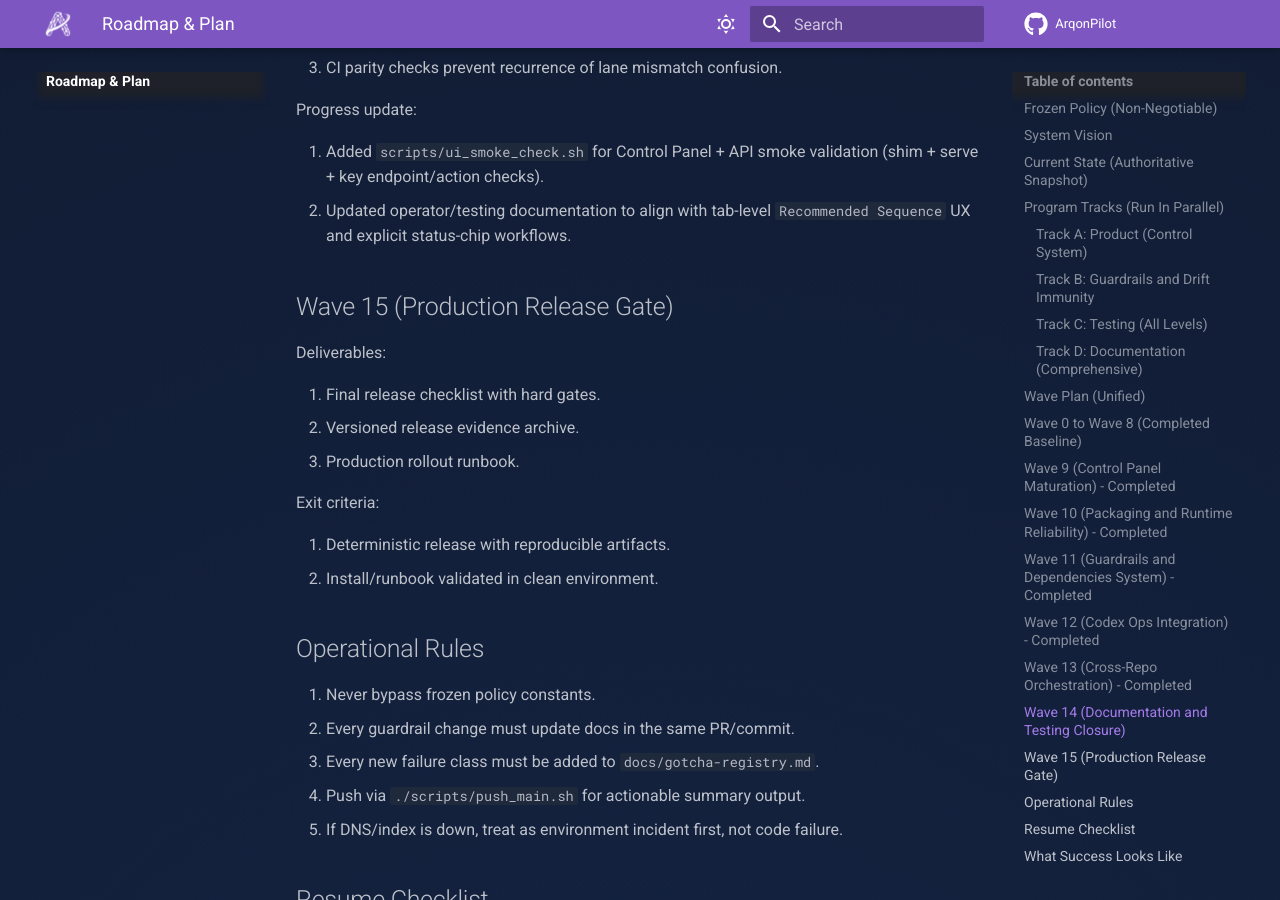
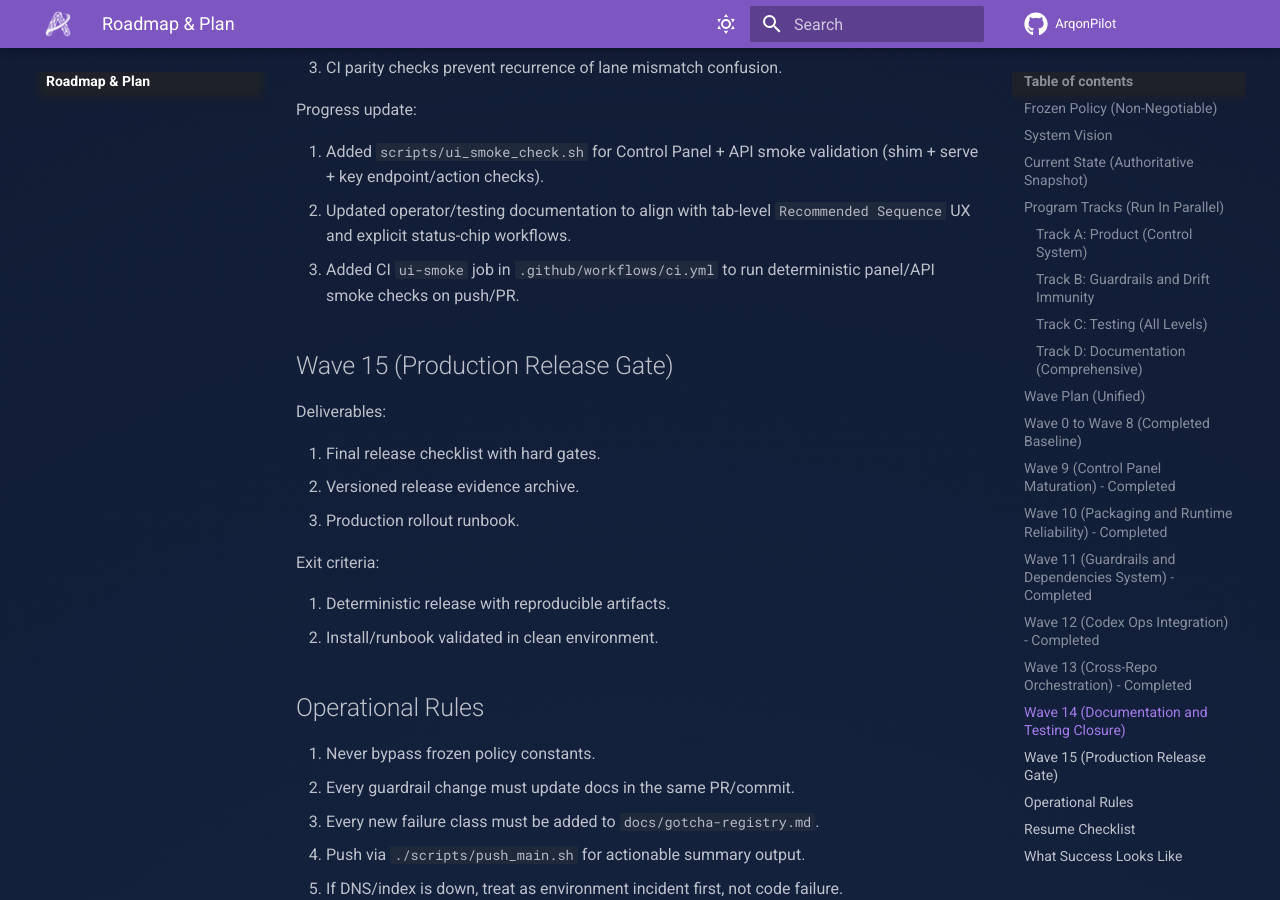
Before and after one commit to novelbytelabs/ArqonPilot, an MkDocs documentation site: the page built from docs/roadmap-and-execution-plan.md, in a window 1280 px wide and 900 px high, scrolled down 7911 px. Built offline with MkDocs 1.6.1 and Material for MkDocs 9.7.7, drawn with Linux system fonts in a browser that asks for light colours; comment, search, counter and statistics services are not loaded.

Commit message:
ci: add deterministic ui-smoke job for control panel

```diff
--- a/docs/roadmap-and-execution-plan.md
+++ b/docs/roadmap-and-execution-plan.md
@@ -245,6 +245,7 @@ Progress update:
 
 1. Added `scripts/ui_smoke_check.sh` for Control Panel + API smoke validation (shim + serve + key endpoint/action checks).
 2. Updated operator/testing documentation to align with tab-level `Recommended Sequence` UX and explicit status-chip workflows.
+3. Added CI `ui-smoke` job in `.github/workflows/ci.yml` to run deterministic panel/API smoke checks on push/PR.
 
 ## Wave 15 (Production Release Gate)
 
```
Also changed, not shown: 1 other file.
